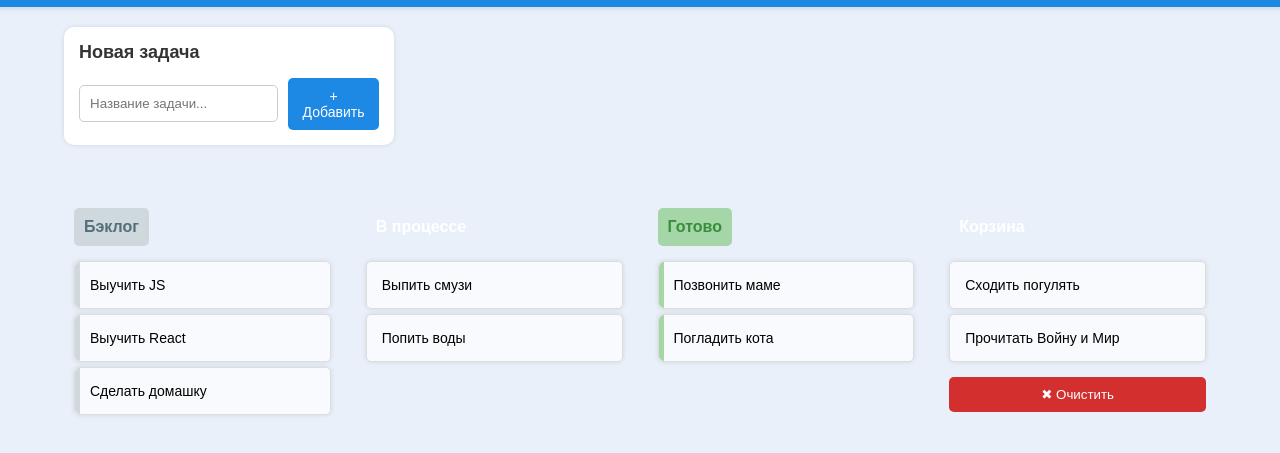
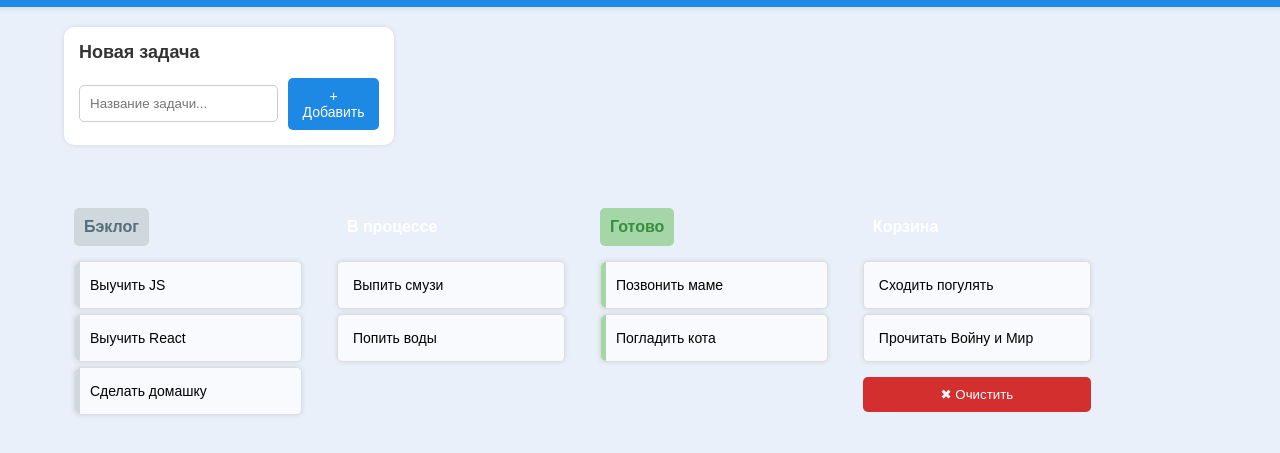
Before and after one commit to yellowpunch4/todo-list, a plain HTML site: page markup/index.html in a window 1280 px wide. Shown: the part 85-538 px from the top of the page. Drawn offline with Linux system fonts and the light colour scheme; files that its build step writes are made by us from their sources.

Commit message:
fix[css]: fixed arrangement of columns

```diff
--- a/style.css
+++ b/style.css
@@ -74,9 +74,9 @@ header {
 .task-columns {
     display: flex;
     gap: 15px;
-    justify-content: space-between;
+    justify-content: center;
     margin-top: 20px;
-    width: 100%;
+    width: 90%;
 }
 
 .column {
```
